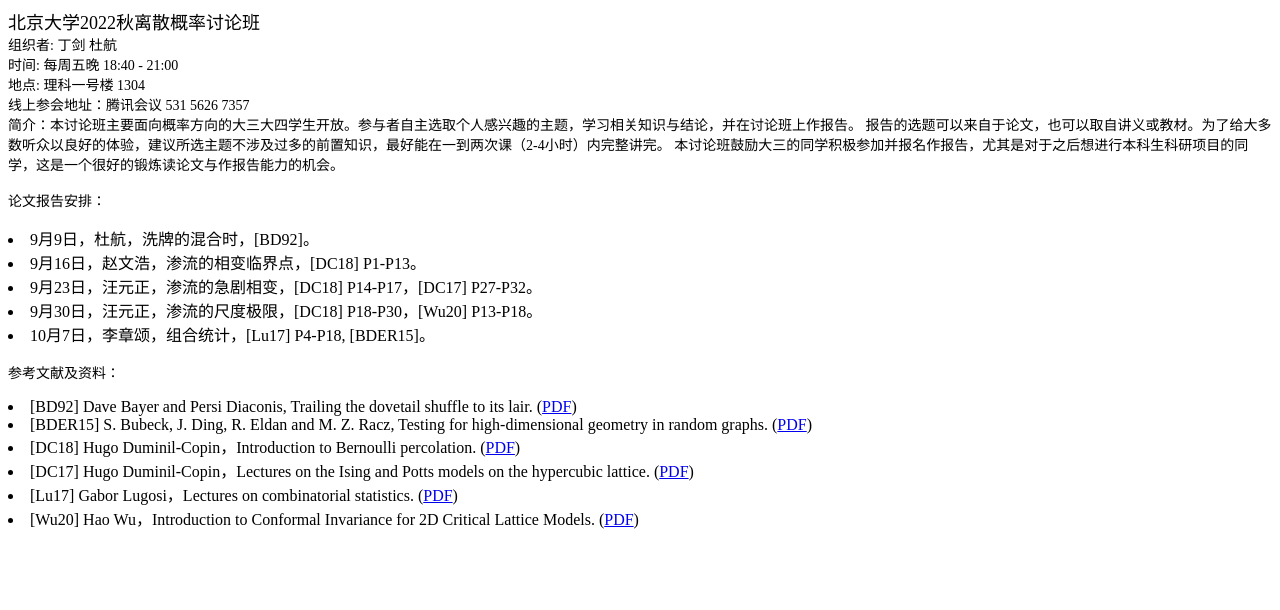
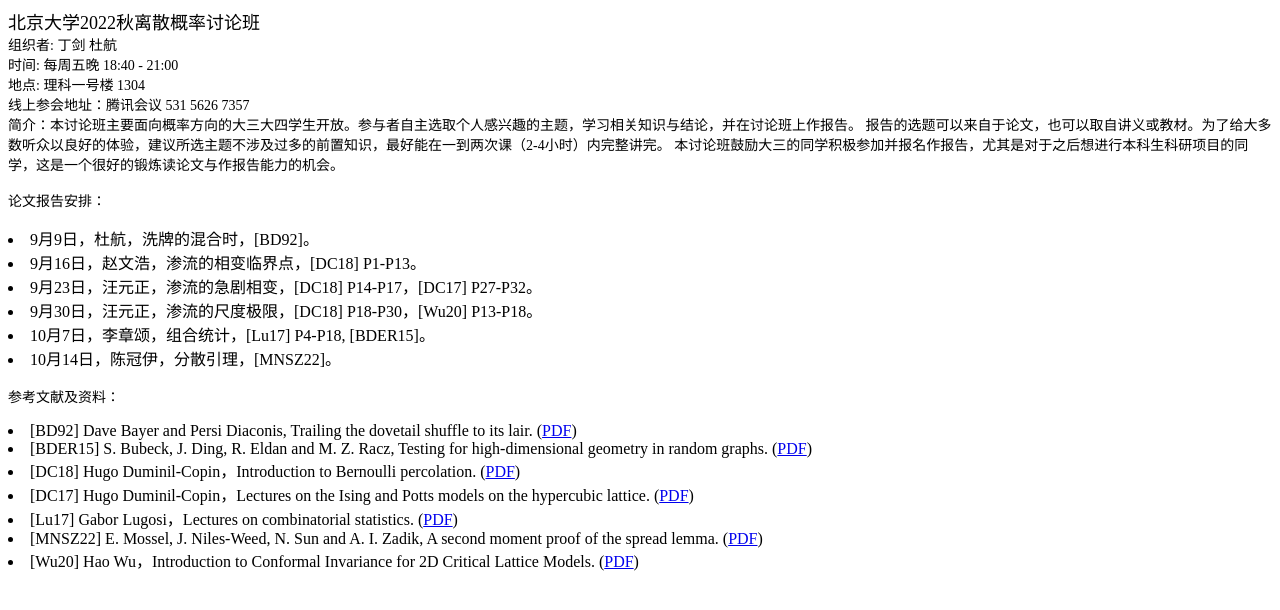
Before and after one commit to HangDu2000/Seminar2022, a plain HTML site: page index.html in a window 1280 px wide. Drawn offline with Linux system fonts and the light colour scheme.

Commit message:
Update index.html

```diff
--- a/index.html
+++ b/index.html
@@ -35,6 +35,7 @@
   <p class="p2"><span class="s1"></li><li>9月23日，汪元正，渗流的急剧相变，[DC18] P14-P17，[DC17] P27-P32。
   <p class="p2"><span class="s1"></li><li>9月30日，汪元正，渗流的尺度极限，[DC18] P18-P30，[Wu20] P13-P18。
   <p class="p2"><span class="s1"></li><li>10月7日，李章颂，组合统计，[Lu17] P4-P18, [BDER15]。
+  <p class="p2"><span class="s1"></li><li>10月14日，陈冠伊，分散引理，[MNSZ22]。
 <p class="p2"><span class="s1"><br><p
 <p class="p2"><span class="s1">参考文献及资料：<br>
 <p class="p2"><span class="s1"><br>
@@ -49,5 +50,7 @@ lattice.
     (<a href="https://arxiv.org/pdf/1707.00520.pdf">PDF</a>)<br>
    <p class="p2"><span class="s1"></li><li>[Lu17] Gabor Lugosi，Lectures on combinatorial statistics.
     (<a href="http://www.econ.upf.edu/~lugosi/SaintFlour.pdf">PDF</a>)<br>
+  <p class="p2"><span class="s1"></li><li>[MNSZ22] E. Mossel, J. Niles-Weed, N. Sun and A. I. Zadik, A second moment proof of the spread lemma.
+    (<a href="https://arxiv.org/pdf/2209.11347.pdf">PDF</a>)<br>
    <p class="p2"><span class="s1"></li><li>[Wu20] Hao Wu，Introduction to Conformal Invariance for 2D Critical Lattice Models.
     (<a href="https://ymsc.tsinghua.edu.cn/__local/0/58/B5/08272DA0CDDE521D4D6A7F0F9DF_8961AF12_21F384.pdf?e=.pdf">PDF</a>)<br>
```
